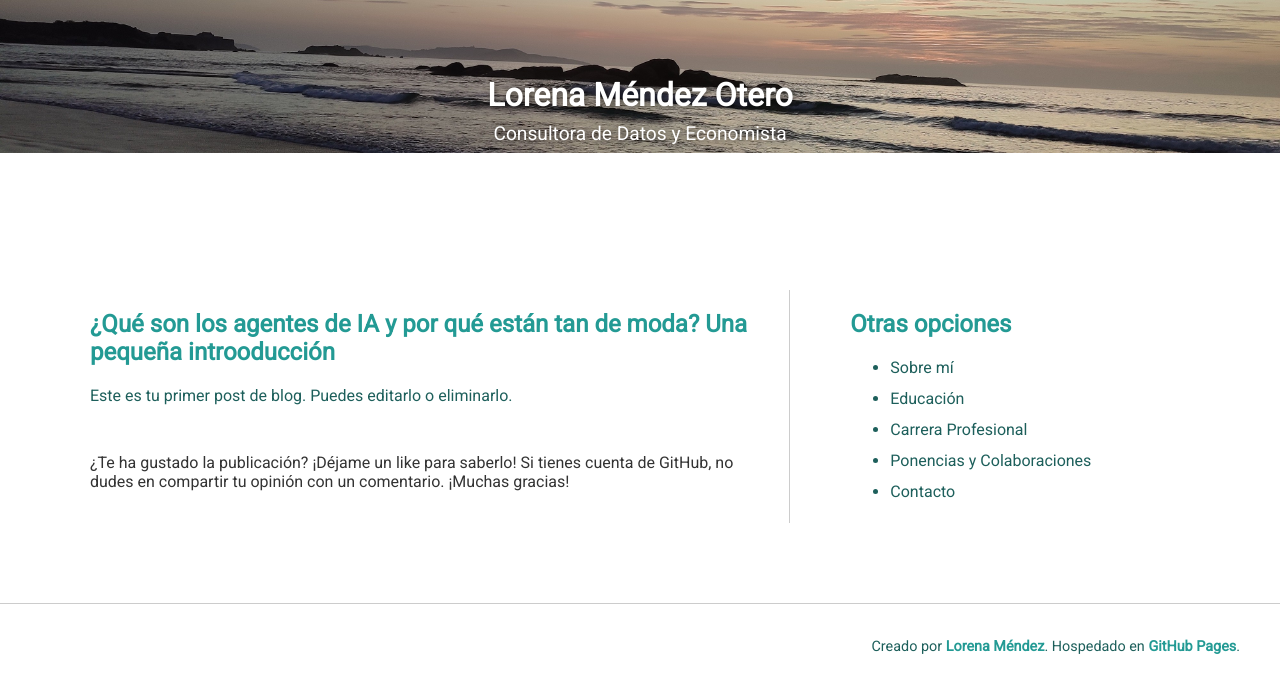
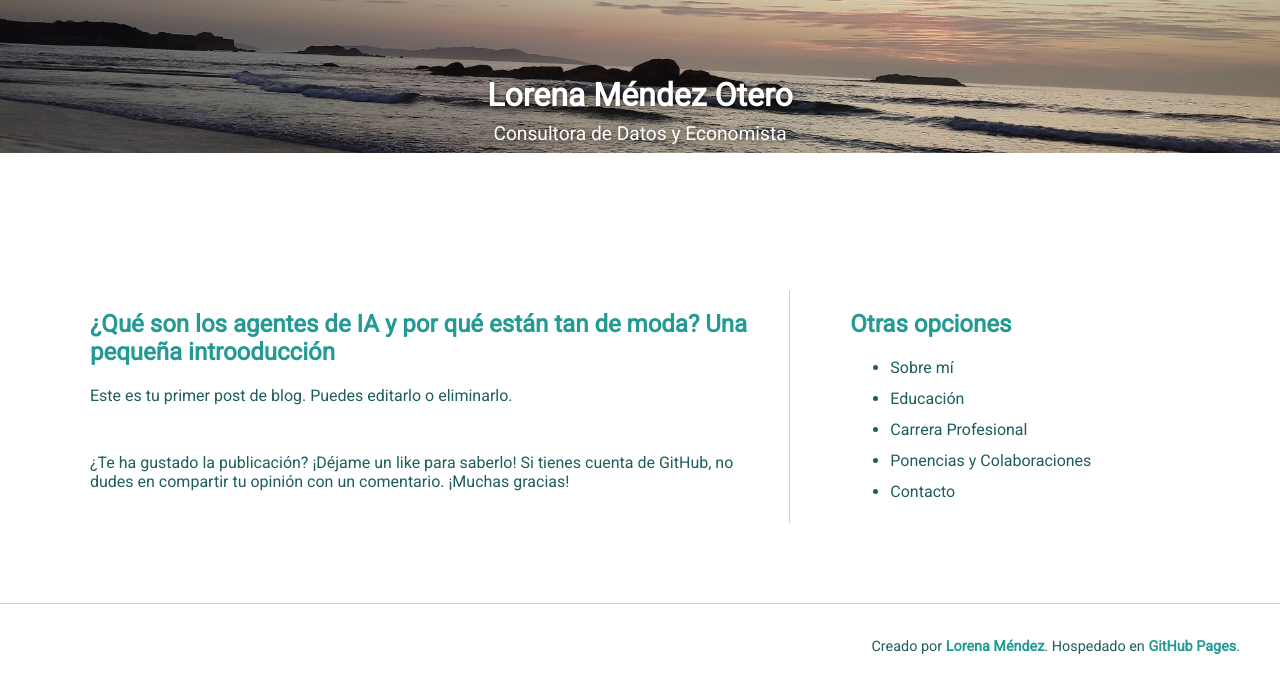
Before and after one commit to lmendezotero/lmendezotero.github.io, a Jekyll site: the page built from _posts/2025-06-28-introduccion-agentes-ia.md, in a window 1280 px wide. Shown: the top 693 px of the page. Built offline with Jekyll 4.4.1, drawn with Linux system fonts in a browser that asks for light colours; a script that is not in the unit is left out; comment, search, counter and statistics services are not loaded.

Commit message:
Update 2025-06-28-introduccion-agentes-ia.md

```diff
--- a/_posts/2025-06-28-introduccion-agentes-ia.md
+++ b/_posts/2025-06-28-introduccion-agentes-ia.md
@@ -16,7 +16,7 @@ Este es tu primer post de blog. Puedes editarlo o eliminarlo.
 
 <!-- Botón de reacciones (LikeBtn) -->
 <div style="margin-top: 3em; margin-bottom: 2em;">
-  <p style="font-weight: normal; font-size: 1rem; margin-bottom: 1.2em; color: #333;">
+  <p style="font-weight: normal; font-size: 1rem; margin-bottom: 1.2em; color: #1D5F5B;">
     ¿Te ha gustado la publicación? ¡Déjame un like para saberlo! Si tienes cuenta de GitHub, no dudes en compartir tu opinión con un comentario. ¡Muchas gracias!
   </p>
   <span class="likebtn-wrapper"
```
